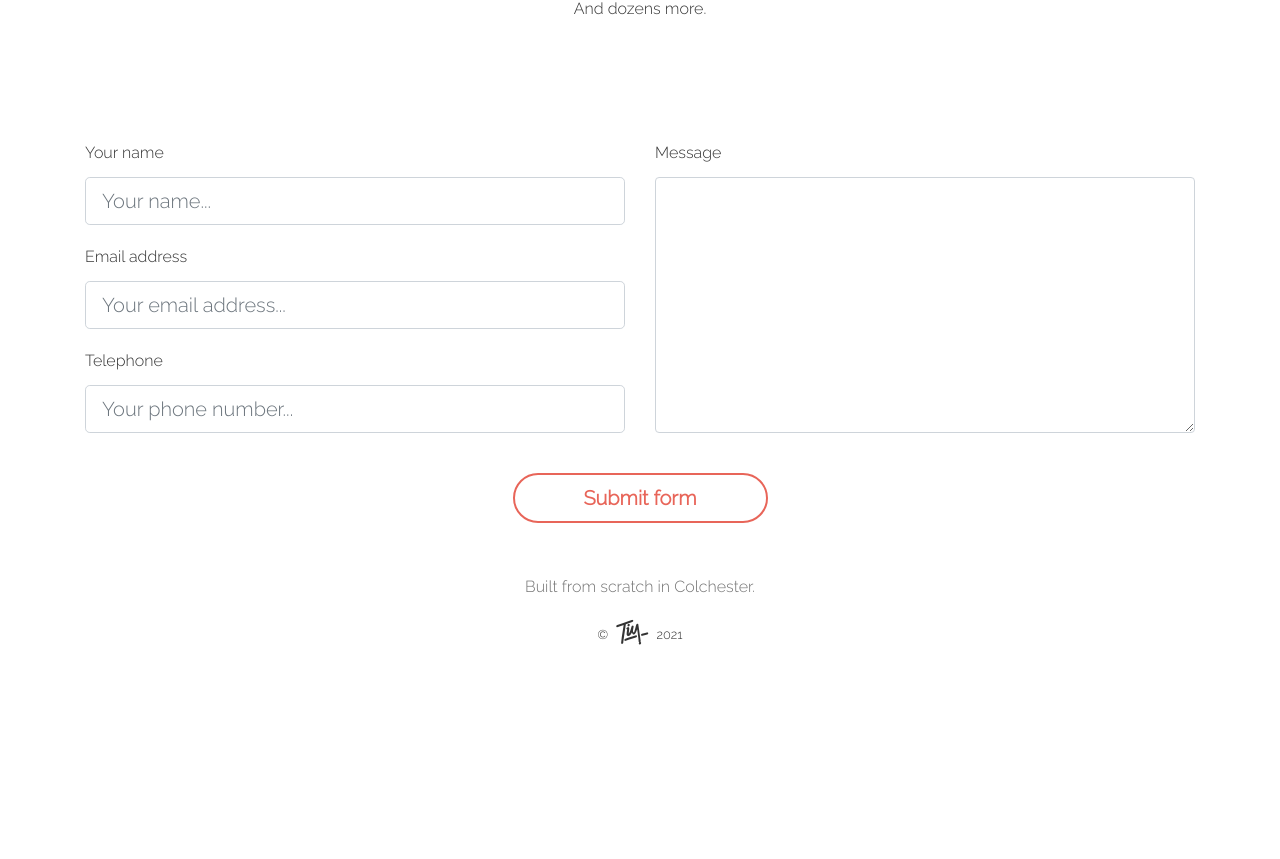
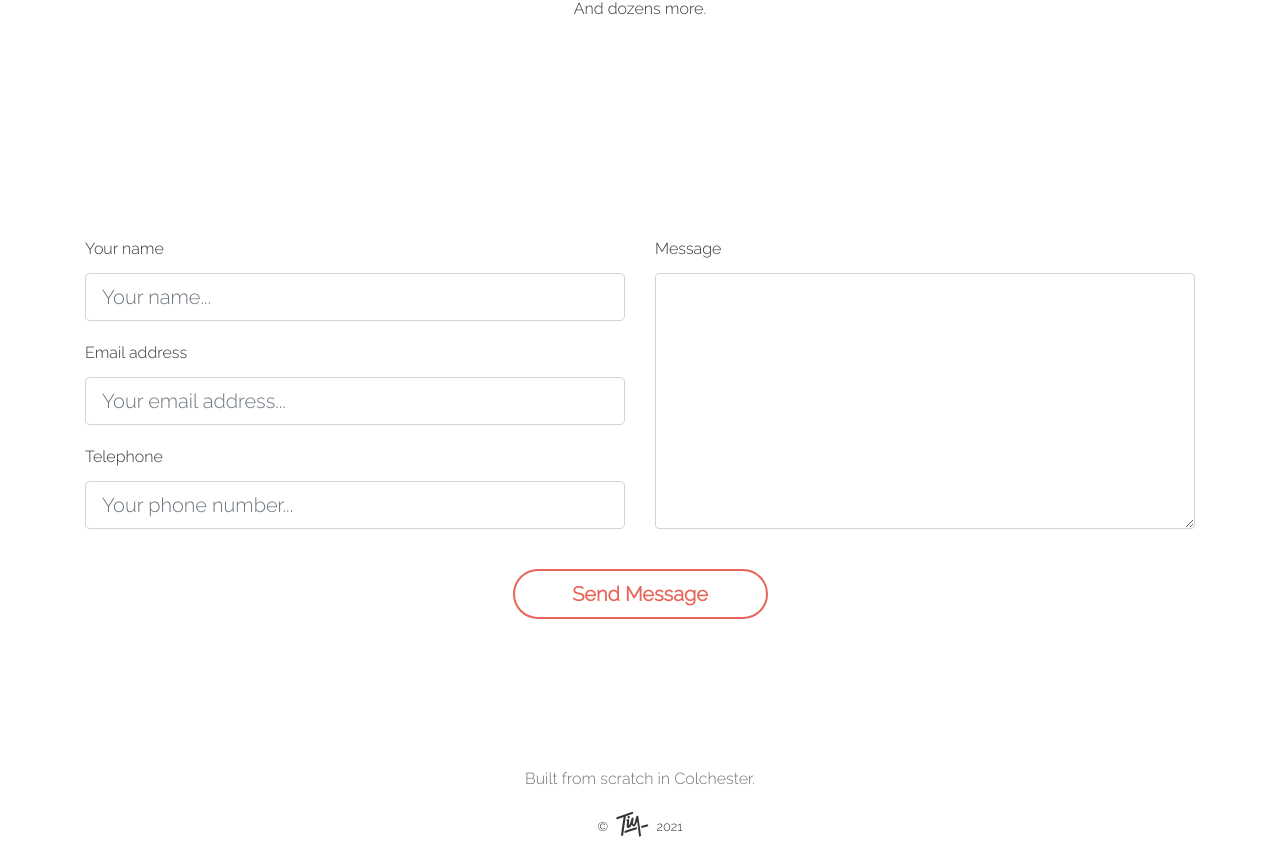
Before and after one commit to idlelimey/tim-cutting, a React (Create React App) app: page / in a window 1280 px wide. Shown: the part 2015-2874 px from the top of the page. Before the commit the page ends 2682 px from the top, so only its background shows below. Built offline with nearby package versions, Linux system fonts and the light colour scheme.

Commit message:
Update Contact form

```diff
--- a/src/Assets/scss/variables/_bootstrap-vars.scss
+++ b/src/Assets/scss/variables/_bootstrap-vars.scss
@@ -4,7 +4,7 @@ $black:    #111;
 $primary:       #e86559;
 $secondary:     #32B1B3;
 $success:       #20B361;
-$danger:        #a77c7c;
+$danger:        #d68989;
 
 $lighter:   #dfdfdf;
 $light:     #aaa;
--- a/src/Components/Contact.js
+++ b/src/Components/Contact.js
@@ -1,4 +1,4 @@
-import React, {useState} from 'react';
+import React, {useEffect, useRef, useState} from 'react';
 import emailjs from 'emailjs-com';
 import Container from 'react-bootstrap/Container';
 import Row from 'react-bootstrap/Row';
@@ -8,35 +8,73 @@ import Button from 'react-bootstrap/Button'
 
 function Contact() {
     const [validated, setValidated] = useState(false);
+    const [isSent, setIsSent] = useState(false);
+    const sendButton = useRef();
 
     const sendEmail = (e) => {
-        e.preventDefault();
+
         const form = e.currentTarget;
+        sendButton.current.disabled = true;
+        sendButton.current.innerHTML = 'Sending...';
+
         if (form.checkValidity() === false) {
+            sendButton.current.disabled = false;
+            sendButton.current.innerHTML = 'Check and try again';
             e.preventDefault();
             e.stopPropagation();
-        }
-        setValidated(true);
+        } else {
+            e.preventDefault();
+            sendButton.current.disabled = true;
+            sendButton.current.innerHTML = 'Sending...';
+
             emailjs.sendForm('service_2tycxse', 'template_4klxh5c', e.target, 'user_DBLub1SoPNOiZrKb1nEMy')
                 .then((result) => {
                     console.info(result);
+                    sendButton.current.disabled = true;
+                    sendButton.current.innerHTML = 'Thanks!';
+                    setIsSent(true);
                 }, (error) => {
                     console.info(error);
                 });
         }
 
+        setValidated(true);
+
+
+    }
+
+    useEffect(() => {
+        sendButton.current.disabled = false;
+        sendButton.current.innerHTML = 'Send Message';
+    }, []);
+
     return (
         <Form noValidate validated={validated} onSubmit={sendEmail} id='contact-form'>
-            <Container>
+
+            <Container as="section">
+                {!isSent ? (
                     <Row xs={1} md={2}>
                         <Col>
-                        <Form.Group controlId="from_name">
-                            <Form.Label>Your name</Form.Label>
+                            <Form.Group controlId="from_name" className="position-relative">
+                                <Form.Label className="d-block">
+                                    Your name
+
+                                </Form.Label>
                                 <Form.Control type="text" name="from_name" placeholder="Your name..." size="lg" required />
+
+                                <Form.Control.Feedback type="invalid" className="position-absolute text-right" style={{top: '.5rem'}}>
+                                    Gonna need a name.
+                                </Form.Control.Feedback>
+
+
                             </Form.Group>
-                        <Form.Group controlId="from_email">
+                            <Form.Group controlId="from_email" className="position-relative">
                                 <Form.Label>Email address</Form.Label>
                                 <Form.Control type="email" name="from_email" placeholder="Your email address..." size="lg" required />
+                                <Form.Control.Feedback type="invalid" className="position-absolute text-right" style={{top: '.5rem'}}>
+                                    Enter your email address.
+                                </Form.Control.Feedback>
+
                             </Form.Group>
                             <Form.Group controlId="from_phone">
                                 <Form.Label>Telephone</Form.Label>
@@ -44,18 +82,30 @@ function Contact() {
                             </Form.Group>
                         </Col>
                         <Col>
-                        <Form.Group controlId="message" className='d-flex flex-column h-100 pb-3'>
+                            <Form.Group controlId="message" className='d-flex flex-column h-100 pb-3 position-relative'>
                                 <Form.Label>Message</Form.Label>
-                            <Form.Control as="textarea" rows={5} name="message" required minLength={24} className='flex-grow-1' />
+                                <Form.Control as="textarea" rows={5} name="message" required minLength={12} className='flex-grow-1' />
+                                <Form.Control.Feedback type="invalid" className="position-absolute text-right" style={{top: '.5rem'}}>
+                                    Write a short message
+                                </Form.Control.Feedback>
                             </Form.Group>
                         </Col>
                     </Row>
+                ) : (
+                    <Row>
+                        <Col className="text-center">
+                            <p className="h2 text-muted"><i className="icon-tick-circle"></i> Copy that!</p>
+                            <p className="text-muted">Your message has been sent.</p>
+                        </Col>
+                    </Row>
+                )}
                 <Row className='d-flex justify-content-center mt-4'>
                     <Col className='text-center' lg={3}>
-                        <Button type="submit" variant="outline-primary" size='lg' block>Submit form</Button>
+                        <Button type="submit" variant="outline-primary" size='lg' block ref={sendButton}>Submit form</Button>
                     </Col>
                 </Row>
             </Container>
+
         </Form>
     );
 }
```
Lines whose indentation alone changed are shown as unchanged.
